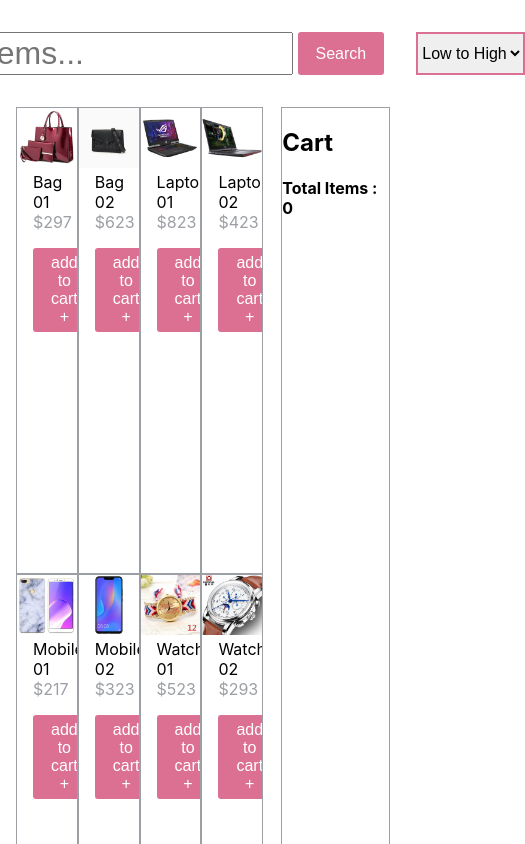
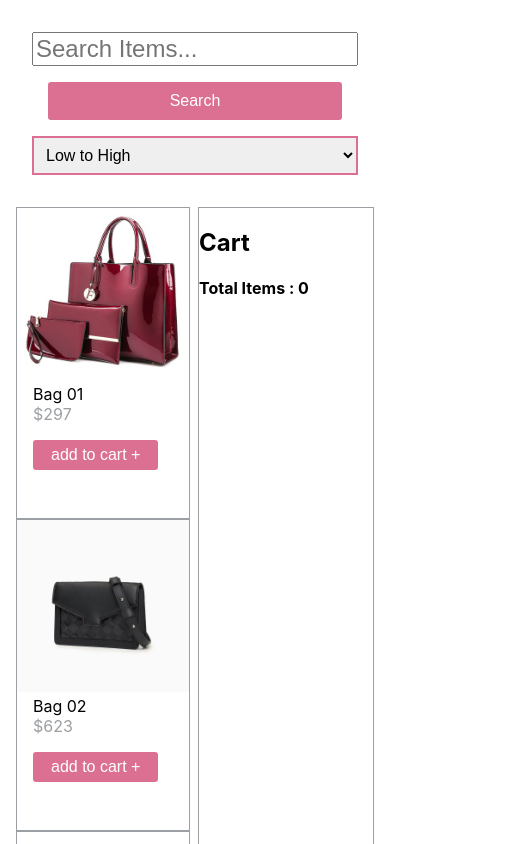
Before and after one commit to Khan2310/shopping-cart, a React (Create React App) app: page / in a window 390 px wide. Shown: the top 844 px of the page, 525 px wide, since content can reach past the window. Built offline with nearby package versions, Linux system fonts and the light colour scheme.

Commit message:
added media query to make stie responsive

```diff
--- a/src/component/bodyComponent.js
+++ b/src/component/bodyComponent.js
@@ -40,17 +40,32 @@ const Bodycontainer = styled.div`
 `;
 
 const Itemcontainer = styled.div`
-  width: 70%;
+  width: 75%;
   padding: 0;
-  //border: 2px solid #9c9fa3;
+  //border: 2px solid red;
   display: flex;
   flex-wrap: wrap;
-  margin: 0 1em;
+  margin-left: 1em;
+  justify-content: center;
+
+  @media (max-width: 900px) {
+    width: 60%;
+  }
+  @media (max-width: 685px) {
+    width: 50%;
+  }
 `;
 
 const Itemcart = styled.div`
   border: 1px solid #9c9fa3;
-  margin: 0;
+  margin-right: 1em;
   padding: 0;
-  width: 30%;
+  width: 25%;
+  @media (max-width: 900px) {
+    width: 35%;
+  }
+  @media (max-width: 685px) {
+    width: 50%;
+    margin-left: 0.5rem;
+  }
 `;
--- a/src/component/cart.js
+++ b/src/component/cart.js
@@ -49,5 +49,4 @@ export default class Cart extends Component {
 
 const CartItemBlock = styled.div`
   overflow: scroll;
-  height: 50rem;
 `;
--- a/src/component/cartItem.js
+++ b/src/component/cartItem.js
@@ -20,4 +20,7 @@ const ShowItem = styled.div`
   display: flex;
   justify-content: space-between;
   border: 2x solid yellow;
+  @media (max-width: 500px) {
+    flex-direction: column;
+  }
 `;
--- a/src/component/item.js
+++ b/src/component/item.js
@@ -31,10 +31,17 @@ export default class Item extends Component {
 
 const Itemcard = styled.div`
   border: 1px solid #9c9fa3;
-  width: 24%;
+  width: 24.5%;
   height: auto;
   overflow: hidden;
   padding-bottom: 2em;
+
+  @media (max-width: 900px) {
+    width: 49.5%;
+  }
+  @media (max-width: 685px) {
+    width: 100%;
+  }
 `;
 
 const Imageitem = styled.img`
--- a/src/component/search.js
+++ b/src/component/search.js
@@ -44,16 +44,26 @@ const Searchcontainer = styled.div`
   padding: 1em;
   display: flex;
   justify-content: center;
+  @media (max-width: 650px) {
+    flex-direction: column;
+  }
 `;
 
 const Input = styled.input`
   font-size: 2em;
+  @media (max-width: 650px) {
+    font-size: 1.5em;
+  }
 `;
 
 const Dropdown = styled.select`
   margin-left: 2em;
   border: 2px solid palevioletred;
   font-size: 1em;
+  @media (max-width: 650px) {
+    margin: 0;
+    padding: 0.5em;
+  }
 `;
 
 const Button = styled.button`
@@ -67,4 +77,9 @@ const Button = styled.button`
   :hover {
     background: red;
   }
+
+  @media (max-width: 650px) {
+    margin: 1em;
+    padding: 0.5em;
+  }
 `;
```
